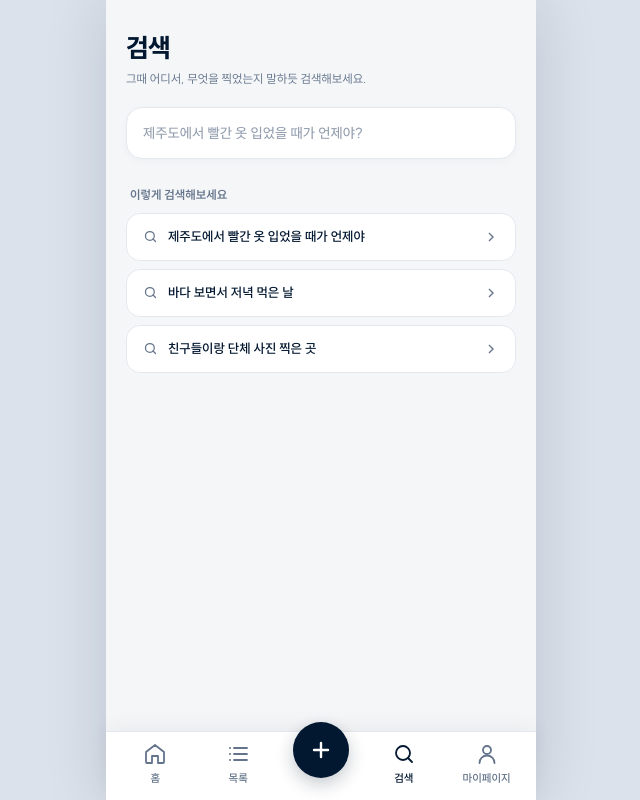
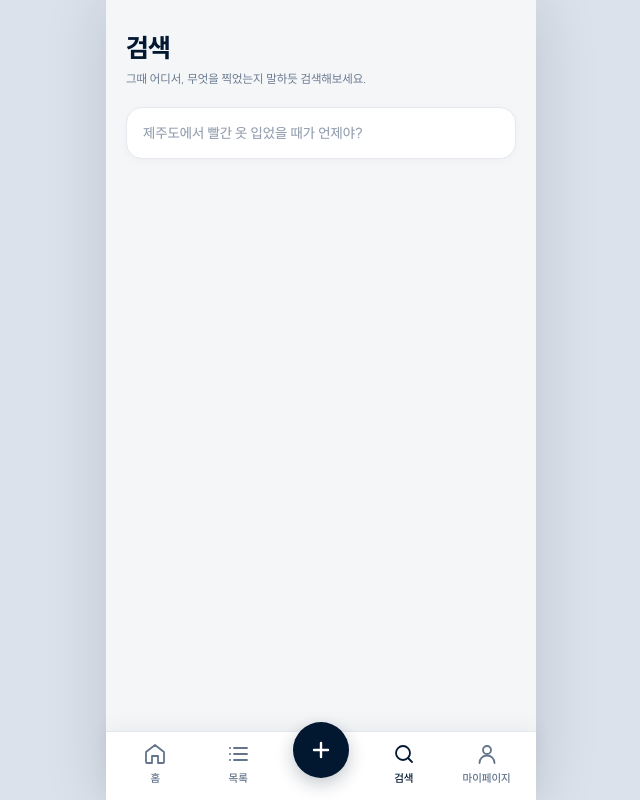
Before and after one commit to 100-hours-a-week/KTB4-2nd-FE, a Next.js app: page /search in a window 1280 px wide. Shown: the whole page, without its empty margins (319-959 px from the left). Built offline with nearby package versions, Linux system fonts and the light colour scheme.

Commit message:
fix: 불필요한 예시 삭제

```diff
--- a/src/_pages/search/ui/searchPage.tsx
+++ b/src/_pages/search/ui/searchPage.tsx
@@ -39,12 +39,6 @@ const navigationItems: BottomNavigationItem[] = [
   { id: 'profile', label: '마이페이지', icon: 'profile', href: '/mypage' },
 ];
 
-const EXAMPLE_QUERIES = [
-  '제주도에서 빨간 옷 입었을 때가 언제야',
-  '바다 보면서 저녁 먹은 날',
-  '친구들이랑 단체 사진 찍은 곳',
-];
-
 type SearchTab = 'folder' | 'photo';
 
 export type SearchPageProps = {
@@ -70,11 +64,7 @@ export function SearchPage({ query }: SearchPageProps) {
 
       <SearchForm query={query} onSearch={search} />
 
-      {viewState === 'idle' ? (
-        <div className="min-h-0 flex-1 overflow-y-auto overscroll-contain">
-          <SearchExamples onSelect={search} />
-        </div>
-      ) : viewState === 'ready' && result ? (
+      {viewState === 'idle' ? null : viewState === 'ready' && result ? (
         <SearchResults key={result.query} result={result} />
       ) : (
         <SearchSkeleton
@@ -157,35 +147,6 @@ function SearchForm({ query, onSearch }: { query: string; onSearch: (query: stri
         </p>
       )}
     </form>
-  );
-}
-
-function SearchExamples({ onSelect }: { onSelect: (query: string) => void }) {
-  return (
-    <section aria-labelledby="search-examples-title" className="mt-7">
-      <h2 id="search-examples-title" className="text-muted px-1 text-xs font-bold">
-        이렇게 검색해보세요
-      </h2>
-      <ul className="mt-2.5 space-y-2">
-        {EXAMPLE_QUERIES.map((example) => (
-          <li key={example}>
-            <button
-              type="button"
-              onClick={() => onSelect(example)}
-              className="border-border-subtle bg-surface hover:bg-surface-subtle focus-visible:outline-brand flex min-h-12 w-full cursor-pointer items-center gap-2.5 rounded-[14px] border px-4 text-left text-[13px] font-semibold transition-colors focus-visible:outline-2 focus-visible:outline-offset-2"
-            >
-              <span className="text-muted shrink-0">
-                <SearchIcon strokeWidth="2" strokeLinecap="round" size={15} />
-              </span>
-              <span className="min-w-0 flex-1 truncate">{example}</span>
-              <span className="text-muted shrink-0">
-                <ChevronRightIcon strokeWidth="2" size="16" />
-              </span>
-            </button>
-          </li>
-        ))}
-      </ul>
-    </section>
   );
 }
 
@@ -376,8 +337,6 @@ function FolderThumbnail({ folder, colorIndex }: { folder: SearchFolder; colorIn
 
 function PhotoResults({ photos, folders }: { photos: SearchPhoto[]; folders: SearchFolder[] }) {
   if (photos.length === 0) return <EmptyTabResult message="일치하는 사진이 없어요." />;
-
-  // 사진 응답에는 이름이 없어서, 같은 장소 폴더 결과가 있으면 그 이름을 사진 목록 화면에 넘깁니다.
   const folderByPlaceId = new Map(folders.map((folder) => [folder.tripPlaceId, folder]));
 
   return (
@@ -514,7 +473,6 @@ function SearchSkeleton({
   );
 }
 
-/** 장소 폴더 사진 목록으로 이동합니다. 이름을 알면 사진 목록 화면 제목에 쓰도록 함께 넘깁니다. */
 function placePhotosHref(
   folder: Pick<SearchFolder, 'tripId' | 'tripPlaceId'> & Partial<SearchFolder>,
 ) {
```
Also changed, not shown: 1 other file (tests, documents, lock files or other folders).
